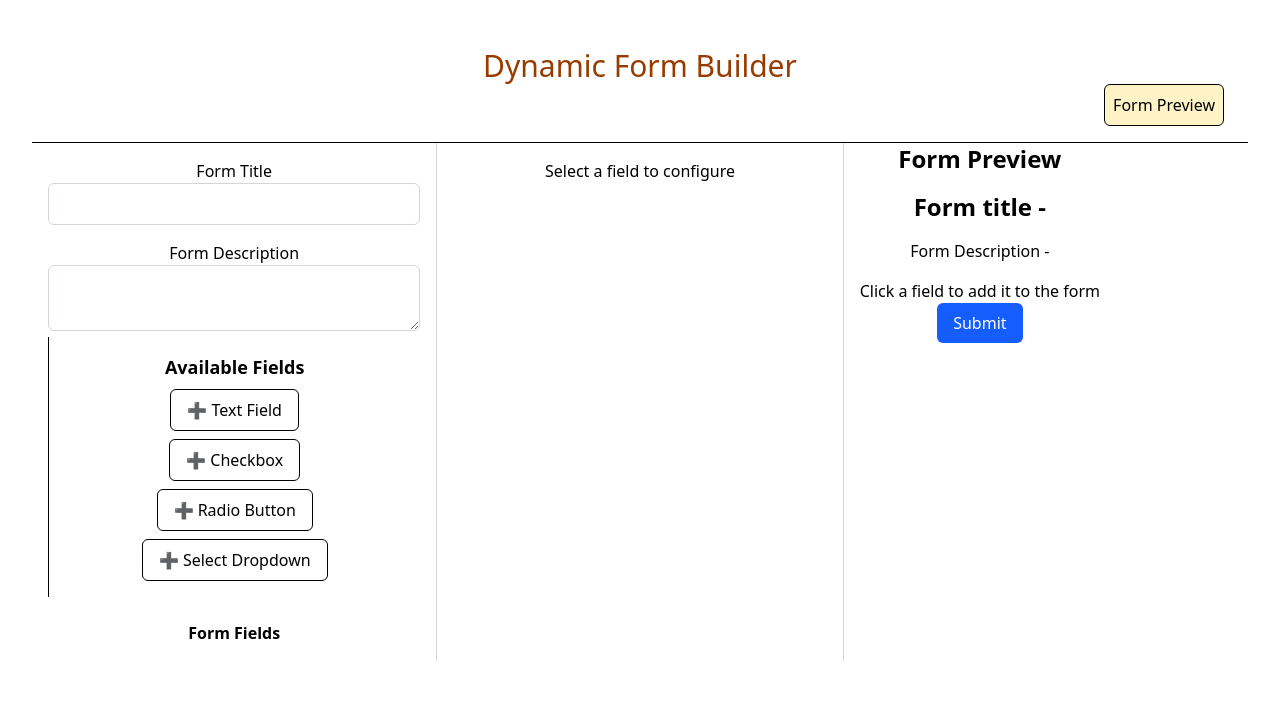
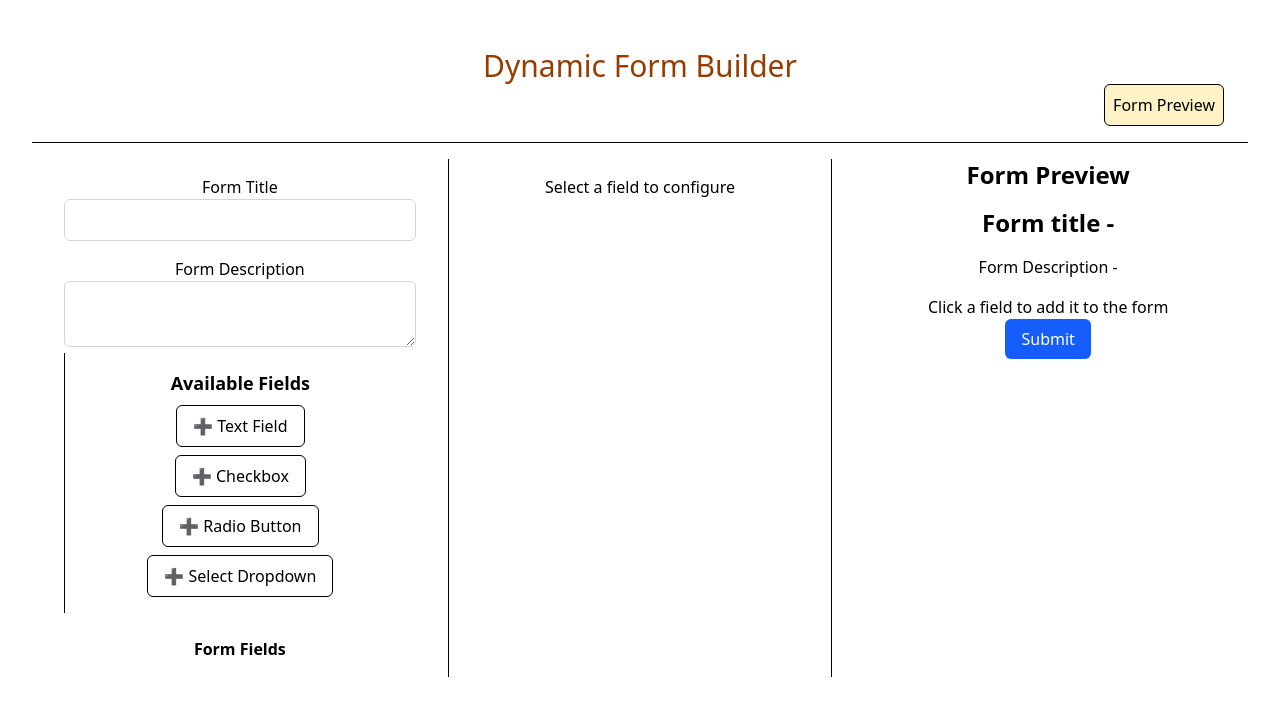
Before and after one commit to khushiagarwal121/DynamicForm, a React (Vite) app: page / in a window 1280 px wide. Shown: the top 716 px of the page. Built offline with nearby package versions, Linux system fonts and the light colour scheme.

Commit message:
feat: refactor MainSection to use reusable ThreeColumnLayout component

```diff
--- a/src/components/CenterCanvas.jsx
+++ b/src/components/CenterCanvas.jsx
@@ -4,7 +4,7 @@ function CenterCanvas({field}) {
   const { updateField } = useContext(FormContext);
   // const selectedField = fields.find((fields) => fields.id === selectedFieldId);
   if (!field)
-    return <div className="w-1/3 p-4">Select a field to configure</div>;
+    return <div className="p-4">Select a field to configure</div>;
 
   const handleChange = (e) => {
     const { name, value, type, checked } = e.target;
--- a/src/components/FormPreview.jsx
+++ b/src/components/FormPreview.jsx
@@ -23,7 +23,7 @@ function FormPreview() {
   }, [fields.length]);
 
   return (
-    <div className="border-l border-gray-300 pl-4">
+    <div className=" pl-4">
       <h2 className="text-2xl font-bold mb-4 text-center">Form Preview</h2>
       <h1 className="text-2xl font-bold mb-4 text-center">
         Form title - {formTitle}
--- a/src/components/MainSection.jsx
+++ b/src/components/MainSection.jsx
@@ -3,16 +3,23 @@ import FormPreview from "./FormPreview";
 import CenterCanvas from "./CenterCanvas";
 import { useContext } from "react";
 import { FormContext } from "../context/FormContext";
+import ThreeColumnLayout from "./ThreeColumnLayout";
 function MainSection() {
   const { fields, selectedFieldId } = useContext(FormContext);
   const selectedField = fields.find((f) => f.id === selectedFieldId);
 
   return (
-    <div className="flex">
-      <Sidebar />
-      <CenterCanvas field={selectedField} />
-      <FormPreview />
-    </div>
+    <ThreeColumnLayout>
+      <div className="w-1/3">
+        <Sidebar />
+      </div>
+      <div className="w-1/3 border-x px-4">
+        <CenterCanvas field={selectedField} />
+      </div>
+      <div className="w-1/3">
+        <FormPreview />
+      </div>
+    </ThreeColumnLayout>
   );
 }
 export default MainSection;
--- a/src/components/Sidebar.jsx
+++ b/src/components/Sidebar.jsx
@@ -13,7 +13,7 @@ function Sidebar() {
     setSelectedFieldId,
   } = useContext(FormContext);
   return (
-    <div className="w-1/3 p-4 border-r border-gray-300">
+    <div className="p-4">
       <div className="mb-4">
         <label className="block font-medium">Form Title</label>
         <input
--- /dev/null
+++ b/src/components/ThreeColumnLayout.jsx
@@ -0,0 +1,3 @@
+export default function ThreeColumnLayout({ children }) {
+  return <div className="flex gap-4 p-4">{children}</div>;
+}
--- /dev/null
+++ b/src/hooks/useToggle.js
@@ -0,0 +1,6 @@
+import {useState} from "react"
+
+export default function useToggle(initiValue=false){
+    const [value,setValue]=useState(initialValue);
+    const toggle=()=>setValue((prev)=>!prev)
+}
```
